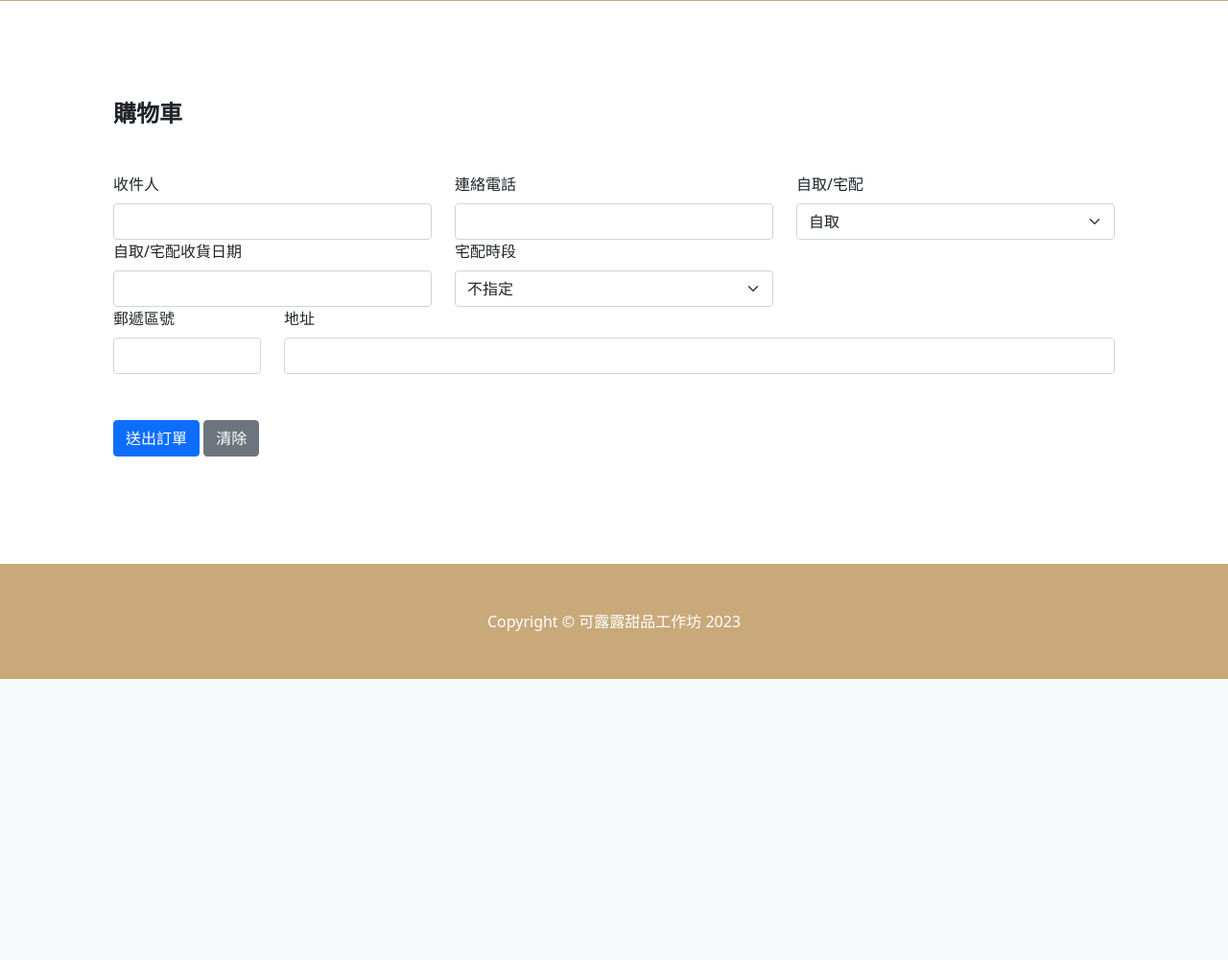
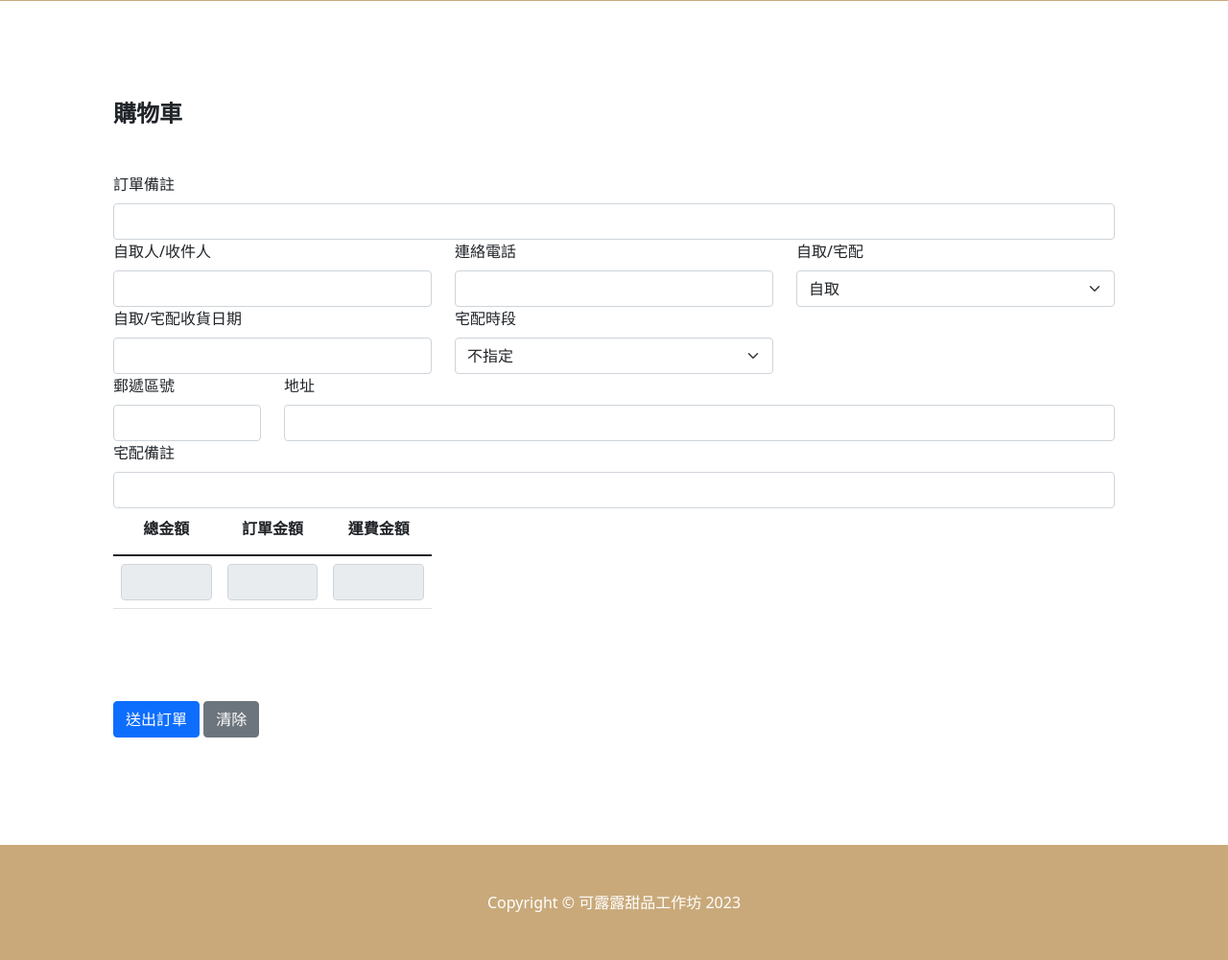
Before and after one commit to leemikepop/canele, a PHP site: page /customer/shoppingcart.php in a window 1280 px wide. Shown: the part 352-1353 px from the top of the page at 96% size. Before the commit the page ends 1060 px from the top, so only its background shows below. Run offline with PHP 8.4, Linux system fonts and the light colour scheme; the visitor is signed in with stand-in values (Sample User, id 1); data that the repository does not hold is empty; some libraries are stand-ins or nearby versions.

Commit message:
master-some progress

```diff
--- a/customer/auth/config.php
+++ b/customer/auth/config.php
@@ -1,7 +1,7 @@
 <?php
-//define('DB_SERVER','172.19.2.1');
-define('DB_SERVER','192.168.0.108');
-define('DB_USERNAME','general');
+define('DB_SERVER','localhost');
+//define('DB_SERVER','192.168.0.108');
+define('DB_USERNAME','root');
 define('DB_PASSWORD','');
 define('DB_NAME','canele');
 
--- a/customer/shoppingcart.php
+++ b/customer/shoppingcart.php
@@ -74,9 +74,14 @@
                             <label for="Title" class="col-form-label"><h4 class="fw-bold">購物車<h4></label>
                         </div>
                         <?php showcart($conn); ?>
+
                         <div class="col-12 py-3"></div>
+                        <div class="col-12">
+                            <label for="OrderNote" class="form-label">訂單備註</label>
+                            <input name="OrderNote" type="text" class="form-control" id="OrderNote">
+                        </div>
                         <div class="col-4">
-                            <label for="Recipient" class="form-label">收件人</label>
+                            <label for="Recipient" class="form-label">自取人/收件人</label>
                             <input name="Recipient" type="text" class="form-control" id="Recipient" pattern="[1-9][0-9]{2}">
                         </div>
                         <div class="col-4">
@@ -113,6 +118,28 @@
                             <label for="Address" class="form-label">地址</label>
                             <input name="Address" type="text" class="form-control" id="Address">
                         </div>
+                        <div class="col-12">
+                            <label for="ShipNote" class="form-label">宅配備註</label>
+                            <input name="ShipNote" type="text" class="form-control" id="ShipNote">
+                        </div>
+                        <div class="col-4">
+                            <table class="table text-center mb-5">
+                                <thead>
+                                    <tr>
+                                        <th><label for="TotalPrice" class="form-label">總金額</label></th>
+                                        <th><label for="OrderPrice" class="form-label">訂單金額</label></th>
+                                        <th><label for="ShipPrice" class="form-label">運費金額</label></th>
+                                    </tr>
+                                </thead>
+                                <tbody>
+                                    <tr>
+                                        <td><input name="TotalPrice" type="text" class="form-control" id="TotalPrice" readonly></td>
+                                        <td><input name="OrderPrice" type="text" class="form-control" id="OrderPrice" readonly></td>
+                                        <td><input name="ShipPrice" type="text" class="form-control" id="ShipPrice" readonly></td>
+                                    </tr>
+                                </tbody>
+                            </table>
+                        </div>
                         <div class="col-12 py-5">
                             <button type="submit" class="btn btn-primary">送出訂單</button>
                             <button type="reset" class="btn btn-secondary">清除</button>
@@ -129,16 +156,48 @@
 
         <!-- Core theme JS-->
         <script>
+            $.fn.extend({
+                "calcTotalPrice":function(){
+                    var orderPrice = 0;
+                    $(".minusbtn").each(function(){
+                        let id = $(".minusbtn").data('key');
+                        let numid = "#Numid"+id;
+                        let priceid = "#Priceid"+id;
+                        orderPrice += $(numid).val()*$(priceid).val();
+                    });
+                    $("#OrderPrice").val(orderPrice);
+                }
+            })
             $(document).ready(function () {
                 $(".plusbtn").click(function(e){
-                    let numid = $(this).data('key');
+                    let id = $(this).data('key');
+                    let numid = "#Numid"+id;
                     $(numid).val(parseInt($(numid).val())+1);
+                    $().calcTotalPrice();
                 });
                 $(".minusbtn").click(function(e){
-                    let numid = $(this).data('key');
+                    let id = $(this).data('key');
+                    let numid = "#Numid"+id;
                     let num = parseInt($(numid).val());
                     if(num>0){
                         $(numid).val(num-1);
+                    }
+                    $().calcTotalPrice();
+                });
+                $(".Num").change(function(){
+                    $().calcTotalPrice();
+                });
+                $("#OrderForm").change(function(){
+                    if($(this).val()=='A'){
+                        $("#ShippingTime").prop('disabled', true);
+                        $("#ZipCode").prop('disabled', true);
+                        $("#Address").prop('disabled', true);
+                        $("#ShipNote").prop('disabled', true);
+                    }else{
+                        $("#ShippingTime").prop('disabled', false);
+                        $("#ZipCode").prop('disabled', false);
+                        $("#Address").prop('disabled', false);
+                        $("#ShipNote").prop('disabled', false);
                     }
                 });
                 var Cdates = $("#closedDates").text();
--- a/customer/utilities.php
+++ b/customer/utilities.php
@@ -110,9 +110,9 @@
                 echo '<div class="col-3">';
                     echo '<label for="Num" class="col-form-label">數量</label>';
                     echo '<div class="input-group">';
-                        echo '<button type="button" class="btn btn-secondary mx-1 minusbtn" data-key="#Numid'.$key.'">－</button>';
-                        echo '<input type="text" name="Num" class="form-control" id="Numid'.$key.'" pattern="[1-9][0-9]*|[0]" value="'.$value.'">';
-                        echo '<button type="button" class="btn btn-secondary mx-1 plusbtn" data-key="#Numid'.$key.'">＋</button>';
+                        echo '<button type="button" class="btn btn-secondary mx-1 minusbtn" data-key="'.$key.'">－</button>';
+                        echo '<input type="text" name="Num" class="form-control Num" id="Numid'.$key.'" pattern="[1-9][0-9]*|[0]" value="'.$value.'">';
+                        echo '<button type="button" class="btn btn-secondary mx-1 plusbtn" data-key="'.$key.'">＋</button>';
                     echo '</div>';
                 echo '</div>';
             }
--- a/management_platform/auth/config.php
+++ b/management_platform/auth/config.php
@@ -1,7 +1,7 @@
 <?php
-//define('DB_SERVER','172.19.2.1');
-define('DB_SERVER','192.168.0.108');
-define('DB_USERNAME','general');
+define('DB_SERVER','localhost');
+//define('DB_SERVER','192.168.0.108');
+define('DB_USERNAME','root');
 define('DB_PASSWORD','');
 define('DB_NAME','canele');
 
```
